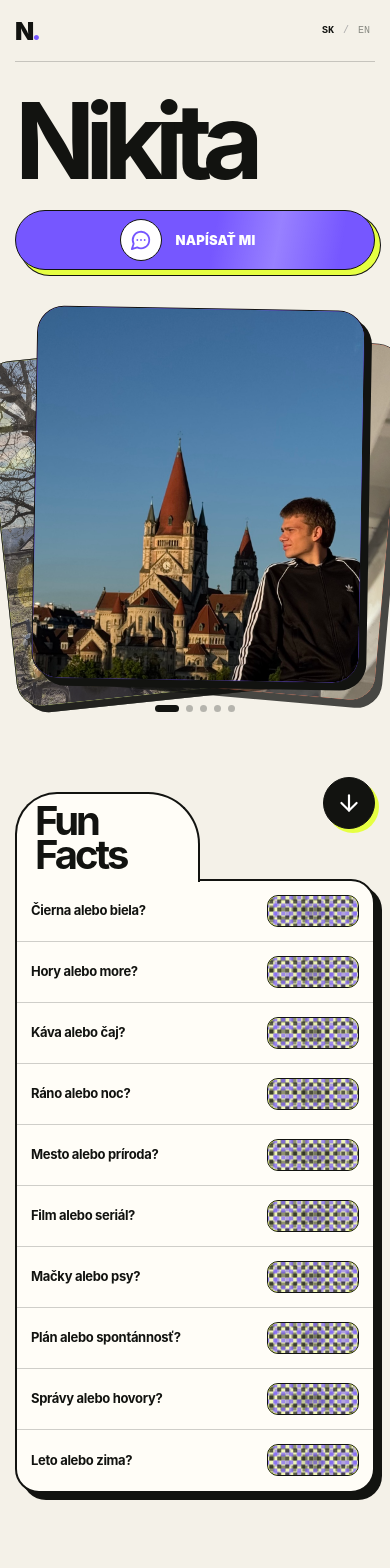
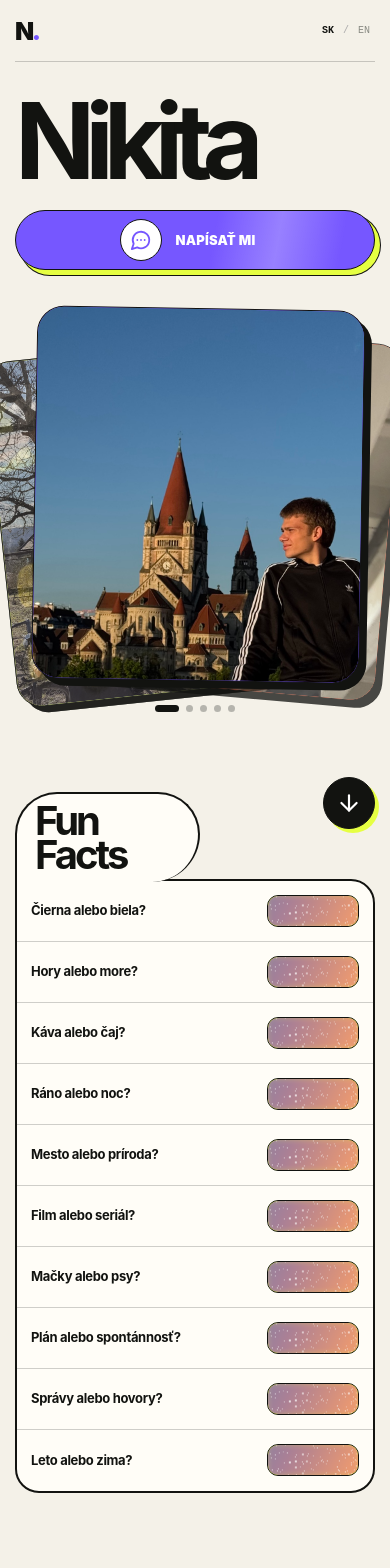
Before and after one commit to geeksaider/geeksaider.github.io, a Vue app: page / in a window 390 px wide. Shown: the top 1568 px of the page. Built offline with nearby package versions, Linux system fonts and the light colour scheme.

Commit message:
Refine folder shape, spoiler effect and inner header

```diff
--- a/src/style.css
+++ b/src/style.css
@@ -59,9 +59,9 @@
 .photo-dots button.active { width: 24px; background: var(--ink); border-radius: 99px; }
 
 .facts { padding-block: 115px 30px; }
-.facts-folder { position: relative; background: #fffdf7; border: 2px solid var(--ink); border-radius: 0 30px 30px 30px; box-shadow: 7px 7px var(--ink); }
-.facts-heading { position: absolute; bottom: calc(100% - 1px); left: -2px; display: flex; width: min(34%, 340px); min-height: 112px; align-items: center; padding: 13px 28px; background: #fffdf7; border: 2px solid var(--ink); border-bottom: 0; border-radius: 54px 68px 0 0; }
-.facts-heading::after { position: absolute; right: 0; bottom: -2px; left: 0; height: 4px; content: ''; background: #fffdf7; }
+.facts-folder { position: relative; background: #fffdf7; border: 2px solid var(--ink); border-radius: 0 30px 30px 30px; }
+.facts-heading { position: absolute; bottom: calc(100% - 1px); left: -2px; display: flex; width: min(34%, 340px); min-height: 112px; align-items: center; padding: 13px 28px; background: #fffdf7; border: 2px solid var(--ink); border-bottom: 0; border-radius: 54px 54px 64px 0; }
+.facts-heading::after { position: absolute; right: 64px; bottom: -2px; left: 0; height: 4px; content: ''; background: #fffdf7; }
 .facts-heading h2 { position: relative; z-index: 1; margin: 0; font-size: clamp(38px, 4vw, 50px); line-height: .85; letter-spacing: -.075em; }
 .facts-grid { display: grid; grid-template-columns: repeat(2, minmax(0, 1fr)); }
 .fact-row { display: grid; min-height: 72px; grid-template-columns: minmax(0, 1fr) auto; align-items: center; gap: 12px; padding: 12px 20px; border-bottom: 1px solid var(--line); }
@@ -69,12 +69,15 @@
 .fact-row:nth-last-child(-n+2) { border-bottom: 0; }
 .fact-row h3 { margin: 0; font-size: 15px; line-height: 1.2; letter-spacing: -.025em; }
 .fact-reveal { position: relative; min-width: 118px; padding: 10px 12px; overflow: hidden; color: var(--ink); background: var(--acid); border: 1px solid var(--ink); border-radius: 11px; font-size: 12px; font-weight: 850; white-space: nowrap; }
-.fact-reveal span { position: relative; z-index: 1; display: block; filter: blur(5px); opacity: .7; transition: filter 350ms ease, opacity 350ms ease; user-select: none; }
-.fact-reveal::after { position: absolute; inset: 0; content: ''; background: conic-gradient(#121310ae 0 25%, transparent 0 50%, #7657ffad 0 75%, transparent 0), conic-gradient(transparent 0 25%, #12131070 0 50%, transparent 0 75%, #7657ff80 0), #f4f1e8b8; background-size: 8px 8px, 11px 11px, auto; backdrop-filter: blur(3px); animation: spoiler-shimmer 1.1s steps(4) infinite; opacity: 1; transition: opacity 450ms ease; pointer-events: none; }
+.fact-reveal span { position: relative; z-index: 1; display: block; filter: blur(5px); opacity: 0; transition: filter 350ms ease, opacity 350ms ease; user-select: none; }
+.fact-reveal::before, .fact-reveal::after { position: absolute; content: ''; pointer-events: none; transition: opacity 450ms ease; }
+.fact-reveal::before { inset: -5px; background: linear-gradient(115deg, #648ab0, #a97f96 40%, #ee9a6f 75%, #7086ad); background-size: 180% 180%; filter: blur(5px); animation: spoiler-glow 4s ease-in-out infinite alternate; }
+.fact-reveal::after { inset: 0; background: url('/textures/spoiler-specks.png') repeat; background-size: 192px 96px; animation: spoiler-specks 6s linear infinite; }
 .fact-reveal.is-revealed span { filter: blur(0); opacity: 1; user-select: auto; }
-.fact-reveal.is-revealed::after { opacity: 0; }
+.fact-reveal.is-revealed::before, .fact-reveal.is-revealed::after { opacity: 0; }
 .fact-reveal:focus-visible { outline: 3px solid var(--violet); outline-offset: 2px; }
-@keyframes spoiler-shimmer { to { background-position: 21px 14px, -18px 18px, 0 0; } }
+@keyframes spoiler-glow { to { background-position: 100% 100%; } }
+@keyframes spoiler-specks { to { background-position: 192px 96px; } }
 
 .topics { padding-block: clamp(65px, 8vw, 105px); }
 .topic-heading { margin-bottom: 36px; }
@@ -90,10 +93,10 @@
 .topic-card h3 { position: absolute; right: 24px; left: 28px; bottom: 28px; margin: 0; font-size: clamp(26px, 2.7vw, 34px); line-height: .98; letter-spacing: -0.055em; }
 
 .wrapped-page { min-height: calc(100svh - 64px); background: var(--active, var(--acid)); transition: background 350ms ease; }
-.inner-page { padding-block: 42px 65px; }
-.back-button { display: inline-flex; width: fit-content; justify-self: start; align-items: center; gap: 11px; min-width: 122px; padding: 13px 20px; color: white; background: var(--ink); border: 1px solid var(--ink); border-radius: 999px; box-shadow: 4px 4px white; font-size: 13px; font-weight: 850; text-transform: uppercase; transition: transform 160ms ease, box-shadow 160ms ease; }
-.back-button:hover { box-shadow: 1px 1px white; transform: translate(3px, 3px); }
-.back-button:active { transform: translate(4px, 4px) scale(0.98); }
+.inner-page { padding-block: 64px 65px; }
+.back-button { display: inline-flex; width: fit-content; min-height: 44px; justify-self: start; align-items: center; gap: 8px; padding: 8px 12px 8px 0; color: var(--ink); background: transparent; border: 0; font-size: 12px; font-weight: 750; text-transform: uppercase; opacity: .72; transition: opacity 160ms ease, transform 160ms ease; }
+.back-button:hover { opacity: 1; transform: translateX(-2px); }
+.back-button:active { transform: translateX(-3px); }
 .wrapped-heading { margin-top: 0; }
 .wrapped-heading h1 { margin: 0; font-size: clamp(58px, 9vw, 120px); line-height: 0.84; letter-spacing: -0.085em; }
 .interest-layout { display: grid; grid-template-columns: minmax(0, 0.85fr) minmax(0, 1.15fr); gap: clamp(45px, 8vw, 100px); align-items: center; margin: 52px 0 0; }
@@ -212,7 +215,8 @@
   .photo-card { border-radius: 27px; box-shadow: 7px 7px var(--ink); }
   .facts { padding-block: 93px 24px; }
   .facts-folder { border-radius: 0 24px 24px 24px; }
-  .facts-heading { width: 52%; min-height: 90px; padding: 10px 18px; border-radius: 42px 52px 0 0; }
+  .facts-heading { width: 52%; min-height: 90px; padding: 10px 18px; border-radius: 42px 42px 48px 0; }
+  .facts-heading::after { right: 48px; }
   .facts-heading h2 { font-size: 40px; }
   .facts-grid { grid-template-columns: 1fr; }
   .fact-row { min-height: 61px; padding: 10px 14px; }
@@ -226,7 +230,7 @@
   .topic-card { min-width: min(82vw, 320px); min-height: 320px; border-radius: 25px; scroll-snap-align: start; }
   .wrapped-page { min-height: 100svh; }
   .inner-page { padding-top: 28px; padding-bottom: max(35px, env(safe-area-inset-bottom, 0px)); }
-  .back-button { min-width: 0; padding: 10px 16px; }
+  .back-button { padding: 8px 6px 8px 0; }
   .wrapped-heading h1 { font-size: clamp(43px, 11vw, 56px); line-height: .9; }
   .music-layout { grid-template-columns: 1fr; gap: 34px; margin-top: 38px; }
   .interest-layout { grid-template-columns: 1fr; gap: 40px; margin-top: 28px; }
```
Also changed, not shown: public/textures/spoiler-specks.png (added).
